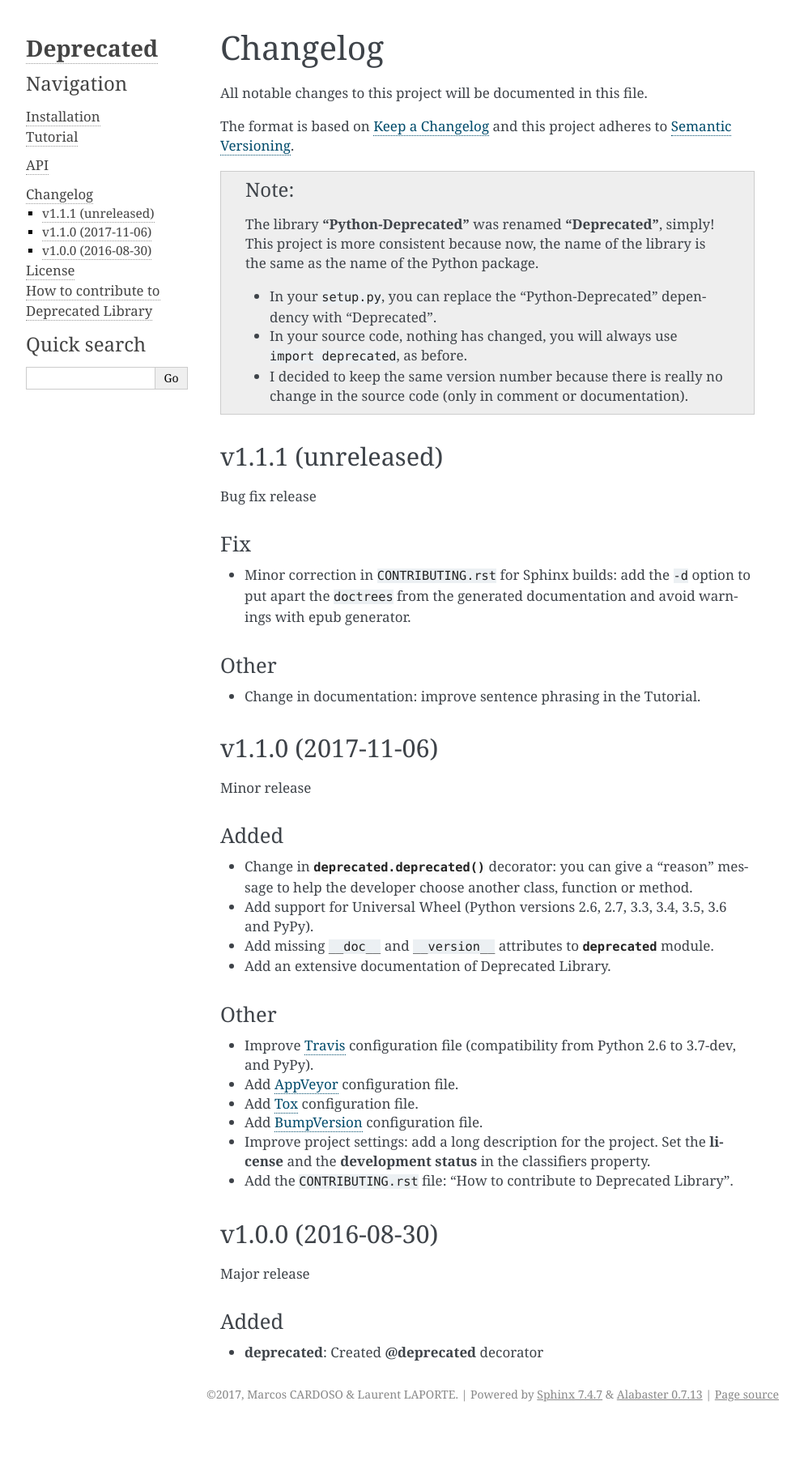
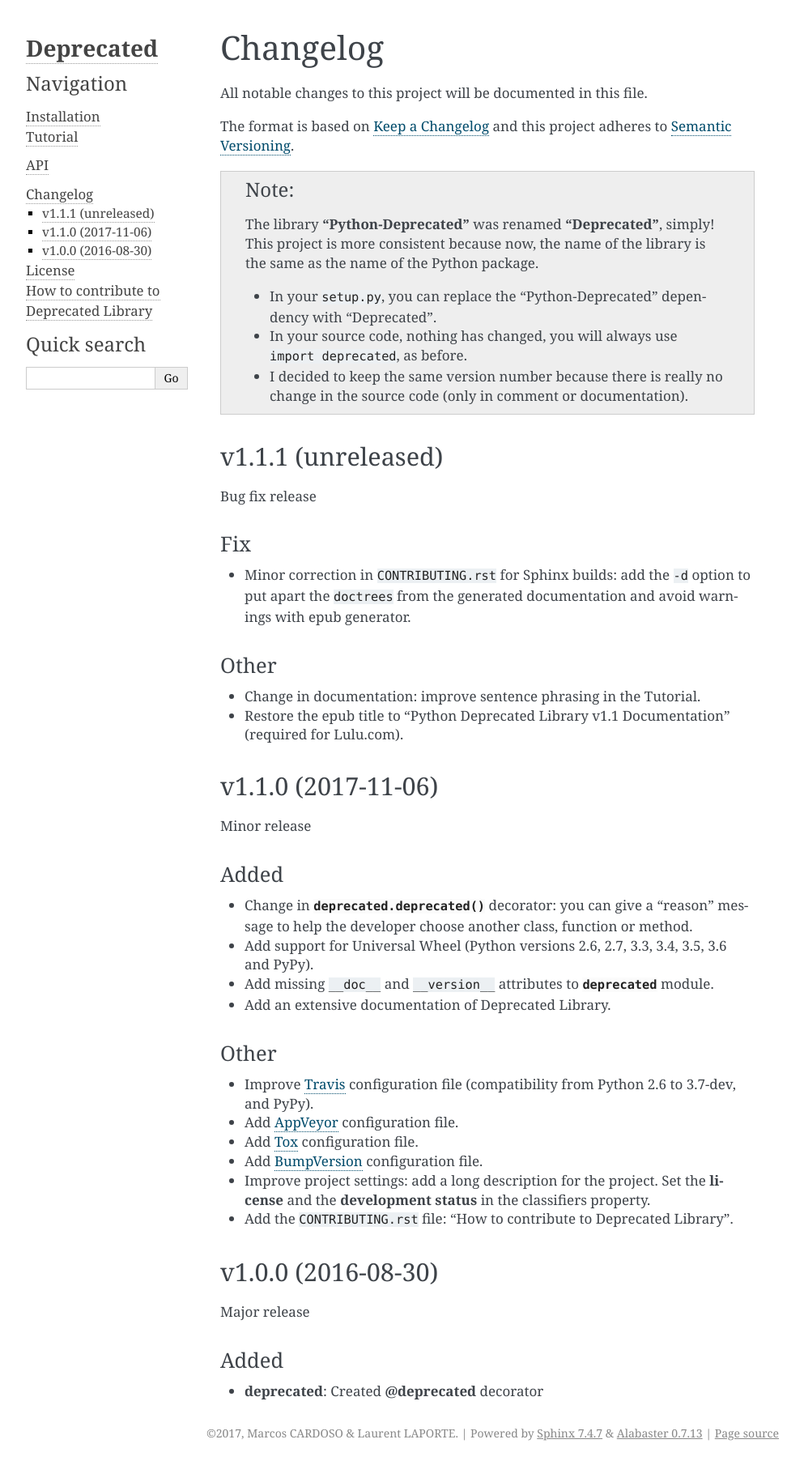
Before and after one commit to laurent-laporte-pro/deprecated, a Sphinx documentation site: the page built from docs/source/changelog.rst, in a window 1280 px wide. Shown: the whole page at 81% size, without its empty margins (148-1141 px from the left). Built offline with Sphinx 7.4.7, drawn with Linux system fonts in a browser that asks for light colours; before the commit the page ends 1761 px from its top, so only the background shows below that.

Commit message:
Restore the epub title to "Python Deprecated Library v1.1 Documentation" (required for Lulu.com).
(cherry picked from commit 205e0f7)

```diff
--- a/CHANGELOG.rst
+++ b/CHANGELOG.rst
@@ -33,6 +33,7 @@ Other
 -----
 
 - Change in documentation: improve sentence phrasing in the Tutorial.
+- Restore the epub title to "Python Deprecated Library v1.1 Documentation" (required for Lulu.com).
 
 
 v1.1.0 (2017-11-06)
--- a/docs/source/conf.py
+++ b/docs/source/conf.py
@@ -181,7 +181,7 @@ epub_theme_options = {
     # footer: If this is true, the footer block is inserted in the epub output, otherwise it is omitted.
     'footer': False
 }
-epub_title = "Deprecated Library v1.1 Documentation"
+epub_title = "Python Deprecated Library v1.1 Documentation"
 epub_description = "Python @deprecated decorator to deprecate old python classes, functions or methods."
 epub_author = author
 epub_contributor = "Original idea from Leandro REGUEIRO, Patrizio BERTONI, Eric WIESER"
```
